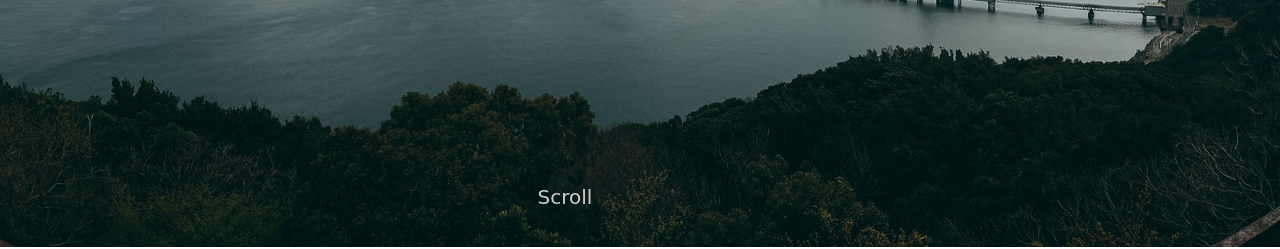
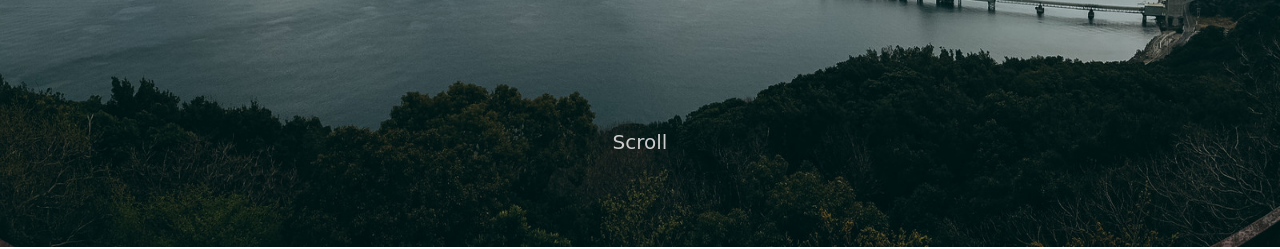
Before and after one commit to Koki1116/my-web-page, a plain HTML site: page portfolio/index.html in a window 1280 px wide. Shown: the part 553-802 px from the top of the page. Drawn offline with nearby package versions, Linux system fonts and the light colour scheme.

Commit message:
ウィンドウサイズ適応に修正(メニューバー改善必要)

```diff
--- a/portfolio/css/style.css
+++ b/portfolio/css/style.css
@@ -28,15 +28,11 @@ p{
 }
 
 .scroll a{
-  position: absolute;
   bottom: 0;
-  left: 42%;
   z-index: 2;
   font-size: 20px;
   font-family: 'Zapfino',cursive;
   display: block;
-  -webkit-transform: translate(0, -50%);
-  transform: translate(0, -50%);
   text-decoration: none;
   padding-top: 60px;
   color: #ccc;
@@ -56,6 +52,16 @@ p{
   -webkit-animation: sdb 1.5s infinite;
   animation: sdb 1.5s infinite;
   box-sizing: border-box;
+}
+
+.scrl{
+ position: absolute;
+ top: 85%;
+ left: 50%;
+ transform: translate(-50%, -50%);
+ padding: 5px 30px;
+ text-align: center;
+ width: 300px;
 }
 
 @-webkit-keyframes sdb {
--- a/portfolio/index.html
+++ b/portfolio/index.html
@@ -85,7 +85,7 @@
                 <p class="sub-sentence">こちらはポートフォリオサイトです</p>
             </div>
             <div class="scroll">
-                <a href="#aboutme"><span></span>Scroll</a>
+                <a href="#aboutme" class="scrl"><span></span>Scroll</a>
             </div>
         </div>
 
```
